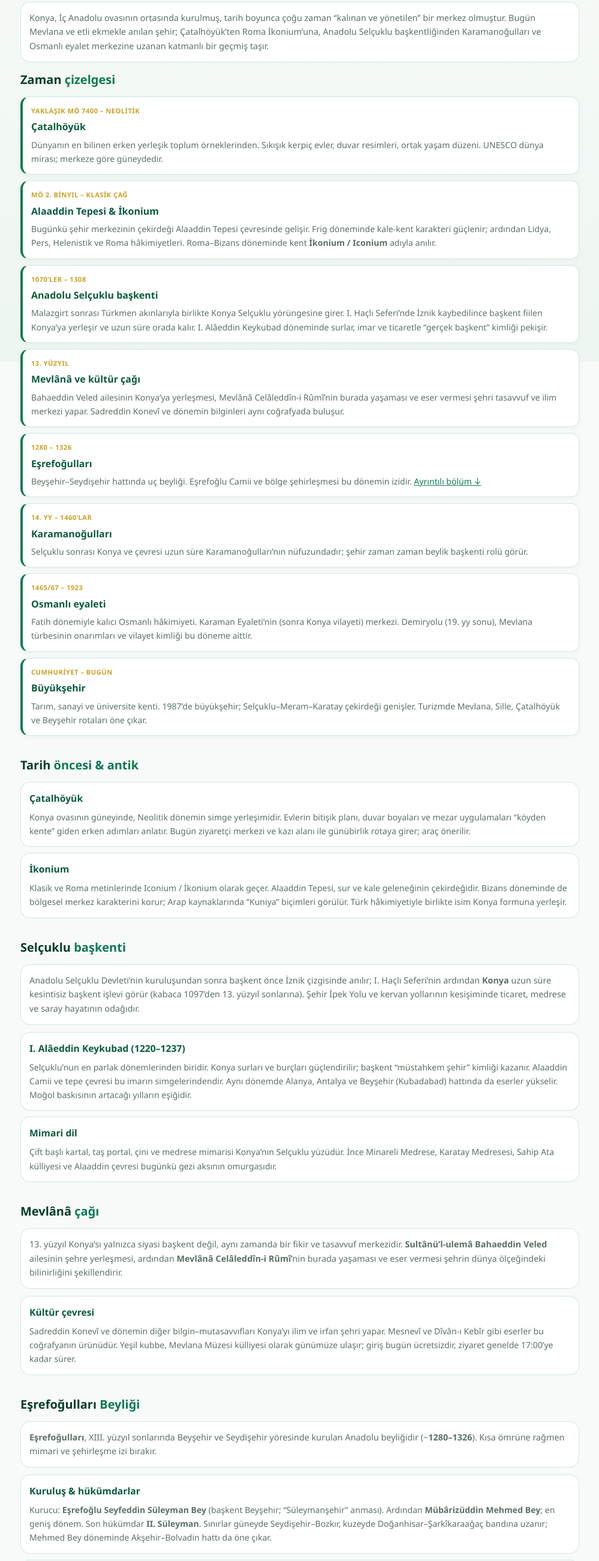
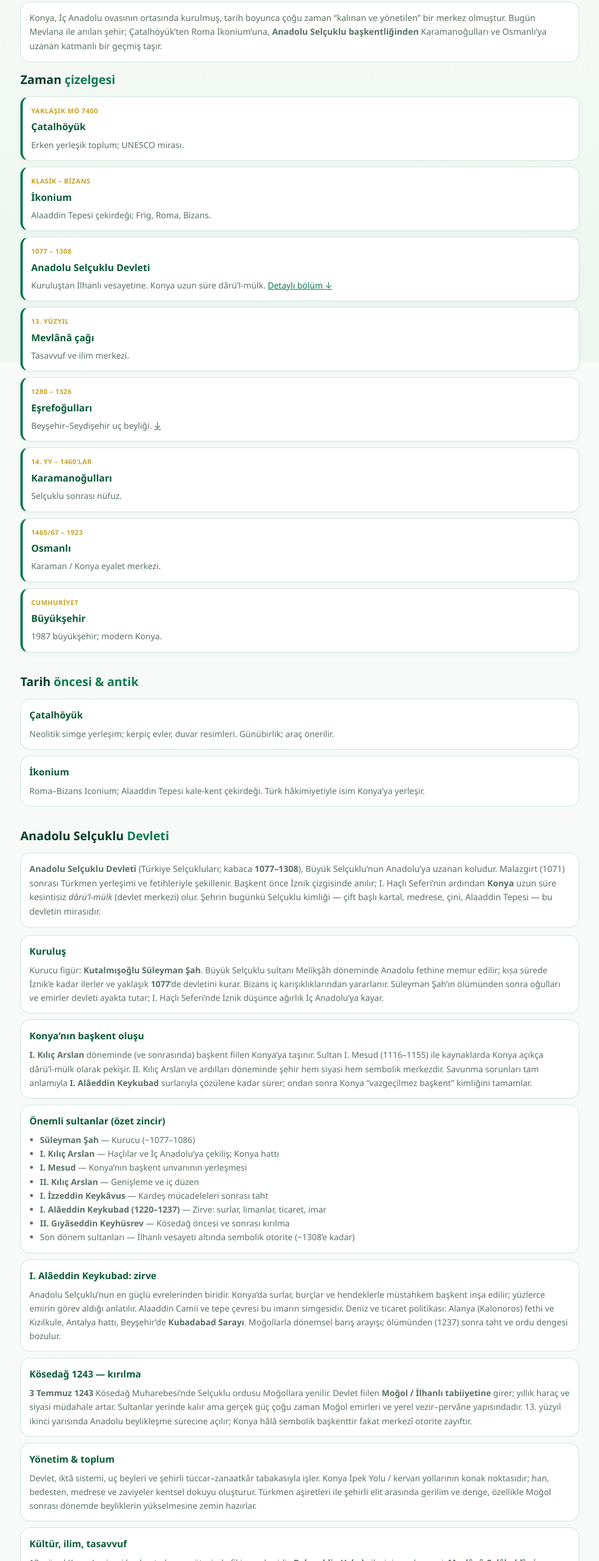
Before and after one commit to zeus777ia/konyago, a plain HTML site: page tarihce.html in a window 1280 px wide. Shown: the part 197-2800 px from the top of the page at 60% size, without its empty margins (140-1139 px from the left). Drawn offline with Linux system fonts and the light colour scheme.

Commit message:
Anadolu Selcuklu Devleti derin bolum eklendi

```diff
--- a/tarihce.html
+++ b/tarihce.html
@@ -4,7 +4,7 @@
 <meta charset="UTF-8">
 <meta name="viewport" content="width=device-width, initial-scale=1, viewport-fit=cover">
 <meta name="theme-color" content="#0d7a4f">
-<meta name="description" content="Konya tarihçesi derinlemesine — Çatalhöyük, İkonium, Selçuklu başkent, Mevlana, Eşrefoğulları, Karamanoğulları, Osmanlı, Cumhuriyet.">
+<meta name="description" content="Konya tarihçesi — Anadolu Selçuklu Devleti detaylı, Çatalhöyük, Mevlana, Eşrefoğulları, Osmanlı.">
 <title>Tarihçe | KonyaGo</title>
 <link rel="icon" href="assets/img/eagle.svg" type="image/svg+xml">
 <link rel="stylesheet" href="assets/css/app.css">
@@ -31,112 +31,146 @@
   </div>
 
   <div class="prose">
-    <p>Konya, İç Anadolu ovasının ortasında kurulmuş, tarih boyunca çoğu zaman “kalınan ve yönetilen” bir merkez olmuştur. Bugün Mevlana ve etli ekmekle anılan şehir; Çatalhöyük’ten Roma İkonium’una, Anadolu Selçuklu başkentliğinden Karamanoğulları ve Osmanlı eyalet merkezine uzanan katmanlı bir geçmiş taşır.</p>
+    <p>Konya, İç Anadolu ovasının ortasında kurulmuş, tarih boyunca çoğu zaman “kalınan ve yönetilen” bir merkez olmuştur. Bugün Mevlana ile anılan şehir; Çatalhöyük’ten Roma İkonium’una, <strong>Anadolu Selçuklu başkentliğinden</strong> Karamanoğulları ve Osmanlı’ya uzanan katmanlı bir geçmiş taşır.</p>
   </div>
 
   <h2 class="section-title">Zaman <span>çizelgesi</span></h2>
   <div class="timeline">
-    <article class="t-item"><div class="era">Yaklaşık MÖ 7400 – Neolitik</div><h2>Çatalhöyük</h2><p>Dünyanın en bilinen erken yerleşik toplum örneklerinden. Sıkışık kerpiç evler, duvar resimleri, ortak yaşam düzeni. UNESCO dünya mirası; merkeze göre güneydedir.</p></article>
-    <article class="t-item"><div class="era">MÖ 2. binyıl – Klasik çağ</div><h2>Alaaddin Tepesi & İkonium</h2><p>Bugünkü şehir merkezinin çekirdeği Alaaddin Tepesi çevresinde gelişir. Frig döneminde kale-kent karakteri güçlenir; ardından Lidya, Pers, Helenistik ve Roma hâkimiyetleri. Roma–Bizans döneminde kent <strong>İkonium / Iconium</strong> adıyla anılır.</p></article>
-    <article class="t-item"><div class="era">1070’ler – 1308</div><h2>Anadolu Selçuklu başkenti</h2><p>Malazgirt sonrası Türkmen akınlarıyla birlikte Konya Selçuklu yörüngesine girer. I. Haçlı Seferi’nde İznik kaybedilince başkent fiilen Konya’ya yerleşir ve uzun süre orada kalır. I. Alâeddin Keykubad döneminde surlar, imar ve ticaretle “gerçek başkent” kimliği pekişir.</p></article>
-    <article class="t-item"><div class="era">13. yüzyıl</div><h2>Mevlânâ ve kültür çağı</h2><p>Bahaeddin Veled ailesinin Konya’ya yerleşmesi, Mevlânâ Celâleddîn-i Rûmî’nin burada yaşaması ve eser vermesi şehri tasavvuf ve ilim merkezi yapar. Sadreddin Konevî ve dönemin bilginleri aynı coğrafyada buluşur.</p></article>
-    <article class="t-item"><div class="era">1280 – 1326</div><h2>Eşrefoğulları</h2><p>Beyşehir–Seydişehir hattında uç beyliği. Eşrefoğlu Camii ve bölge şehirleşmesi bu dönemin izidir. <a href="#esrefogullari">Ayrıntılı bölüm ↓</a></p></article>
-    <article class="t-item"><div class="era">14. yy – 1460’lar</div><h2>Karamanoğulları</h2><p>Selçuklu sonrası Konya ve çevresi uzun süre Karamanoğulları’nın nüfuzundadır; şehir zaman zaman beylik başkenti rolü görür.</p></article>
-    <article class="t-item"><div class="era">1465/67 – 1923</div><h2>Osmanlı eyaleti</h2><p>Fatih dönemiyle kalıcı Osmanlı hâkimiyeti. Karaman Eyaleti’nin (sonra Konya vilayeti) merkezi. Demiryolu (19. yy sonu), Mevlana türbesinin onarımları ve vilayet kimliği bu döneme aittir.</p></article>
-    <article class="t-item"><div class="era">Cumhuriyet – bugün</div><h2>Büyükşehir</h2><p>Tarım, sanayi ve üniversite kenti. 1987’de büyükşehir; Selçuklu–Meram–Karatay çekirdeği genişler. Turizmde Mevlana, Sille, Çatalhöyük ve Beyşehir rotaları öne çıkar.</p></article>
+    <article class="t-item"><div class="era">Yaklaşık MÖ 7400</div><h2>Çatalhöyük</h2><p>Erken yerleşik toplum; UNESCO mirası.</p></article>
+    <article class="t-item"><div class="era">Klasik – Bizans</div><h2>İkonium</h2><p>Alaaddin Tepesi çekirdeği; Frig, Roma, Bizans.</p></article>
+    <article class="t-item"><div class="era">1077 – 1308</div><h2>Anadolu Selçuklu Devleti</h2><p>Kuruluştan İlhanlı vesayetine. Konya uzun süre dârü’l-mülk. <a href="#selcuklu">Detaylı bölüm ↓</a></p></article>
+    <article class="t-item"><div class="era">13. yüzyıl</div><h2>Mevlânâ çağı</h2><p>Tasavvuf ve ilim merkezi.</p></article>
+    <article class="t-item"><div class="era">1280 – 1326</div><h2>Eşrefoğulları</h2><p>Beyşehir–Seydişehir uç beyliği. <a href="#esrefogullari">↓</a></p></article>
+    <article class="t-item"><div class="era">14. yy – 1460’lar</div><h2>Karamanoğulları</h2><p>Selçuklu sonrası nüfuz.</p></article>
+    <article class="t-item"><div class="era">1465/67 – 1923</div><h2>Osmanlı</h2><p>Karaman / Konya eyalet merkezi.</p></article>
+    <article class="t-item"><div class="era">Cumhuriyet</div><h2>Büyükşehir</h2><p>1987 büyükşehir; modern Konya.</p></article>
   </div>
 
   <section class="section">
     <h2 class="section-title">Tarih <span>öncesi & antik</span></h2>
-    <div class="info">
-      <h2>Çatalhöyük</h2>
-      <p>Konya ovasının güneyinde, Neolitik dönemin simge yerleşimidir. Evlerin bitişik planı, duvar boyaları ve mezar uygulamaları “köyden kente” giden erken adımları anlatır. Bugün ziyaretçi merkezi ve kazı alanı ile günübirlik rotaya girer; araç önerilir.</p>
-    </div>
-    <div class="info">
-      <h2>İkonium</h2>
-      <p>Klasik ve Roma metinlerinde Iconium / İkonium olarak geçer. Alaaddin Tepesi, sur ve kale geleneğinin çekirdeğidir. Bizans döneminde de bölgesel merkez karakterini korur; Arap kaynaklarında “Kuniya” biçimleri görülür. Türk hâkimiyetiyle birlikte isim Konya formuna yerleşir.</p>
-    </div>
+    <div class="info"><h2>Çatalhöyük</h2><p>Neolitik simge yerleşim; kerpiç evler, duvar resimleri. Günübirlik; araç önerilir.</p></div>
+    <div class="info"><h2>İkonium</h2><p>Roma–Bizans Iconium; Alaaddin Tepesi kale-kent çekirdeği. Türk hâkimiyetiyle isim Konya’ya yerleşir.</p></div>
   </section>
 
-  <section class="section">
-    <h2 class="section-title">Selçuklu <span>başkenti</span></h2>
+  <!-- ========== ANADOLU SELÇUKLU ========== -->
+  <section class="section" id="selcuklu">
+    <h2 class="section-title">Anadolu Selçuklu <span>Devleti</span></h2>
+
     <div class="prose">
-      <p>Anadolu Selçuklu Devleti’nin kuruluşundan sonra başkent önce İznik çizgisinde anılır; I. Haçlı Seferi’nin ardından <strong>Konya</strong> uzun süre kesintisiz başkent işlevi görür (kabaca 1097’den 13. yüzyıl sonlarına). Şehir İpek Yolu ve kervan yollarının kesişiminde ticaret, medrese ve saray hayatının odağıdır.</p>
+      <p><strong>Anadolu Selçuklu Devleti</strong> (Türkiye Selçukluları; kabaca <strong>1077–1308</strong>), Büyük Selçuklu’nun Anadolu’ya uzanan koludur. Malazgirt (1071) sonrası Türkmen yerleşimi ve fetihleriyle şekillenir. Başkent önce İznik çizgisinde anılır; I. Haçlı Seferi’nin ardından <strong>Konya</strong> uzun süre kesintisiz <em>dârü’l-mülk</em> (devlet merkezi) olur. Şehrin bugünkü Selçuklu kimliği — çift başlı kartal, medrese, çini, Alaaddin Tepesi — bu devletin mirasıdır.</p>
     </div>
+
     <div class="info">
-      <h2>I. Alâeddin Keykubad (1220–1237)</h2>
-      <p>Selçuklu’nun en parlak dönemlerinden biridir. Konya surları ve burçları güçlendirilir; başkent “müstahkem şehir” kimliği kazanır. Alaaddin Camii ve tepe çevresi bu imarın simgelerindendir. Aynı dönemde Alanya, Antalya ve Beyşehir (Kubadabad) hattında da eserler yükselir. Moğol baskısının artacağı yılların eşiğidir.</p>
+      <h2>Kuruluş</h2>
+      <p>Kurucu figür: <strong>Kutalmışoğlu Süleyman Şah</strong>. Büyük Selçuklu sultanı Melikşâh döneminde Anadolu fethine memur edilir; kısa sürede İznik’e kadar ilerler ve yaklaşık <strong>1077</strong>’de devletini kurar. Bizans iç karışıklıklarından yararlanır. Süleyman Şah’ın ölümünden sonra oğulları ve emirler devleti ayakta tutar; I. Haçlı Seferi’nde İznik düşünce ağırlık İç Anadolu’ya kayar.</p>
     </div>
+
     <div class="info">
-      <h2>Mimari dil</h2>
-      <p>Çift başlı kartal, taş portal, çini ve medrese mimarisi Konya’nın Selçuklu yüzüdür. İnce Minareli Medrese, Karatay Medresesi, Sahip Ata külliyesi ve Alaaddin çevresi bugünkü gezi aksının omurgasıdır.</p>
+      <h2>Konya’nın başkent oluşu</h2>
+      <p><strong>I. Kılıç Arslan</strong> döneminde (ve sonrasında) başkent fiilen Konya’ya taşınır. Sultan I. Mesud (1116–1155) ile kaynaklarda Konya açıkça dârü’l-mülk olarak pekişir. II. Kılıç Arslan ve ardılları döneminde şehir hem siyasi hem sembolik merkezdir. Savunma sorunları tam anlamıyla <strong>I. Alâeddin Keykubad</strong> surlarıyla çözülene kadar sürer; ondan sonra Konya “vazgeçilmez başkent” kimliğini tamamlar.</p>
+    </div>
+
+    <div class="info">
+      <h2>Önemli sultanlar (özet zincir)</h2>
+      <ul>
+        <li><strong>Süleyman Şah</strong> — Kurucu (~1077–1086)</li>
+        <li><strong>I. Kılıç Arslan</strong> — Haçlılar ve İç Anadolu’ya çekiliş; Konya hattı</li>
+        <li><strong>I. Mesud</strong> — Konya’nın başkent unvanının yerleşmesi</li>
+        <li><strong>II. Kılıç Arslan</strong> — Genişleme ve iç düzen</li>
+        <li><strong>I. İzzeddin Keykâvus</strong> — Kardeş mücadeleleri sonrası taht</li>
+        <li><strong>I. Alâeddin Keykubad (1220–1237)</strong> — Zirve: surlar, limanlar, ticaret, imar</li>
+        <li><strong>II. Gıyâseddin Keyhüsrev</strong> — Kösedağ öncesi ve sonrası kırılma</li>
+        <li>Son dönem sultanları — İlhanlı vesayeti altında sembolik otorite (~1308’e kadar)</li>
+      </ul>
+    </div>
+
+    <div class="info">
+      <h2>I. Alâeddin Keykubad: zirve</h2>
+      <p>Anadolu Selçuklu’nun en güçlü evrelerinden biridir. Konya’da surlar, burçlar ve hendeklerle müstahkem başkent inşa edilir; yüzlerce emirin görev aldığı anlatılır. Alaaddin Camii ve tepe çevresi bu imarın simgesidir. Deniz ve ticaret politikası: Alanya (Kalonoros) fethi ve Kızılkule, Antalya hattı, Beyşehir’de <strong>Kubadabad Sarayı</strong>. Moğollarla dönemsel barış arayışı; ölümünden (1237) sonra taht ve ordu dengesi bozulur.</p>
+    </div>
+
+    <div class="info">
+      <h2>Kösedağ 1243 — kırılma</h2>
+      <p><strong>3 Temmuz 1243</strong> Kösedağ Muharebesi’nde Selçuklu ordusu Moğollara yenilir. Devlet fiilen <strong>Moğol / İlhanlı tabiiyetine</strong> girer; yıllık haraç ve siyasi müdahale artar. Sultanlar yerinde kalır ama gerçek güç çoğu zaman Moğol emirleri ve yerel vezir–pervâne yapısındadır. 13. yüzyıl ikinci yarısında Anadolu beylikleşme sürecine açılır; Konya hâlâ sembolik başkenttir fakat merkezî otorite zayıftır.</p>
+    </div>
+
+    <div class="info">
+      <h2>Yönetim & toplum</h2>
+      <p>Devlet, iktâ sistemi, uç beyleri ve şehirli tüccar–zanaatkâr tabakasıyla işler. Konya İpek Yolu / kervan yollarının konak noktasıdır; han, bedesten, medrese ve zaviyeler kentsel dokuyu oluşturur. Türkmen aşiretleri ile şehirli elit arasında gerilim ve denge, özellikle Moğol sonrası dönemde beyliklerin yükselmesine zemin hazırlar.</p>
+    </div>
+
+    <div class="info">
+      <h2>Kültür, ilim, tasavvuf</h2>
+      <p>13. yüzyıl Konya’sı siyasi başkent olmanın ötesinde fikir merkezidir. <strong>Bahaeddin Veled</strong> ailesinin yerleşmesi, <strong>Mevlânâ Celâleddîn-i Rûmî</strong>’nin eserleri, <strong>Sadreddin Konevî</strong> ve diğer bilgin–mutasavvıflar şehri İslam coğrafyasında ünlendirir. Farsça ve Türkçe edebî üretim, medrese eğitimi ve tekke hayatı iç içedir.</p>
+    </div>
+
+    <div class="info">
+      <h2>Mimari miras (Konya odaklı)</h2>
+      <ul>
+        <li><strong>Alaaddin Tepesi & Camii</strong> — İç kale / dârü’l-mülk çekirdeği; sultan mezarları (kümbet-hâne)</li>
+        <li><strong>İnce Minareli Medrese</strong> — Sahip Ata Fahreddin Ali; mimar/usta Keluk bin Abdullah; anıtsal taçkapı ve taş süsleme; Dârü’l-hadis</li>
+        <li><strong>Karatay Medresesi</strong> — Celâleddin Karatay; çini kubbe ve mozaik süsleme (~1251)</li>
+        <li><strong>Sahip Ata külliyesi</strong> — Cami, hankâh, türbe hattı</li>
+        <li><strong>Sırçalı Medrese</strong> ve diğer medreseler — Konya’da 20’den fazla medrese inşası anlatılır</li>
+        <li>Sembol: <strong>çift başlı kartal</strong> — Selçuklu güç ve hâkimiyet ikonu</li>
+      </ul>
+      <p>Taçkapı, çini, mukarnas ve geometrik süsleme Anadolu Selçuklu sanat dilinin işaretleridir.</p>
+    </div>
+
+    <div class="info">
+      <h2>Çözülme ve ardıllar (~1308)</h2>
+      <p>İlhanlı vesayeti, iç taht kavgaları ve Türkmen beylerinin güçlenmesiyle merkezî yapı erir. Son sultanlar sembolik kalır; Anadolu’da Karamanoğulları, Eşrefoğulları, Hamîdoğulları, Germiyanlılar ve diğer beylikler fiilî hakimiyet alanları kurar. Konya, Selçuklu başkenti unvanını tarihe bırakır ama mimari ve manevi mirasını taşımaya devam eder.</p>
+    </div>
+
+    <div class="info warn">
+      <h2>Bugün gezi rotası</h2>
+      <ul>
+        <li>Alaaddin Tepesi + Camii</li>
+        <li>İnce Minareli Medrese (Taş Eserler)</li>
+        <li>Karatay Medresesi (Çini Eserler)</li>
+        <li>Mevlana Müzesi (ücretsiz, ~17:00)</li>
+        <li>Sahip Ata çevresi</li>
+      </ul>
+      <div class="link-row">
+        <a class="btn btn-primary btn-sm" href="gezilecek.html">Gezilecek</a>
+        <a class="btn btn-ghost btn-sm" href="harita.html">Harita</a>
+        <a class="btn btn-ghost btn-sm" href="ai.html">AI’ye sor</a>
+      </div>
     </div>
   </section>
 
   <section class="section">
     <h2 class="section-title">Mevlânâ <span>çağı</span></h2>
     <div class="prose">
-      <p>13. yüzyıl Konya’sı yalnızca siyasi başkent değil, aynı zamanda bir fikir ve tasavvuf merkezidir. <strong>Sultânü’l-ulemâ Bahaeddin Veled</strong> ailesinin şehre yerleşmesi, ardından <strong>Mevlânâ Celâleddîn-i Rûmî</strong>’nin burada yaşaması ve eser vermesi şehrin dünya ölçeğindeki bilinirliğini şekillendirir.</p>
-    </div>
-    <div class="info">
-      <h2>Kültür çevresi</h2>
-      <p>Sadreddin Konevî ve dönemin diğer bilgin–mutasavvıfları Konya’yı ilim ve irfan şehri yapar. Mesnevî ve Dîvân-ı Kebîr gibi eserler bu coğrafyanın ürünüdür. Yeşil kubbe, Mevlana Müzesi külliyesi olarak günümüze ulaşır; giriş bugün ücretsizdir, ziyaret genelde 17:00’ye kadar sürer.</p>
+      <p>Selçuklu Konya’sının kültür zirvesi. Mevlânâ’nın burada yaşaması, Mesnevî ve Dîvân-ı Kebîr, Sadreddin Konevî çevresi. Yeşil kubbe bugün de şehrin simgesidir.</p>
     </div>
   </section>
 
   <section class="section" id="esrefogullari">
     <h2 class="section-title">Eşrefoğulları <span>Beyliği</span></h2>
     <div class="prose">
-      <p><strong>Eşrefoğulları</strong>, XIII. yüzyıl sonlarında Beyşehir ve Seydişehir yöresinde kurulan Anadolu beyliğidir (~<strong>1280–1326</strong>). Kısa ömrüne rağmen mimari ve şehirleşme izi bırakır.</p>
+      <p>Selçuklu çözülmesi içinde Beyşehir–Seydişehir hattında ~<strong>1280–1326</strong>. Kurucu Eşrefoğlu Seyfeddin Süleyman Bey; miras Eşrefoğlu Camii. 1326’da Demirtaş müdahalesiyle biter.</p>
     </div>
     <div class="info">
-      <h2>Kuruluş & hükümdarlar</h2>
-      <p>Kurucu: <strong>Eşrefoğlu Seyfeddin Süleyman Bey</strong> (başkent Beyşehir; “Süleymanşehir” anması). Ardından <strong>Mübârizüddin Mehmed Bey</strong>; en geniş dönem. Son hükümdar <strong>II. Süleyman</strong>. Sınırlar güneyde Seydişehir–Bozkır, kuzeyde Doğanhisar–Şarkîkaraağaç bandına uzanır; Mehmed Bey döneminde Akşehir–Bolvadin hattı da öne çıkar.</p>
-    </div>
-    <div class="info">
-      <h2>Siyaset & son</h2>
-      <p>Selçuklu–İlhanlı dengesi içinde hareket eder; Karamanlılar ile çatışma ve ittifak dönemleri yaşar. 1326’da İlhanlı emiri Demirtaş’ın müdahalesiyle beylik fiilen biter. Beyşehir–Seydişehir–Akşehir Hamîdoğulları’na geçer; kalan topraklar diğer beylikler arasında paylaşılır.</p>
-    </div>
-    <div class="info">
-      <h2>Miras</h2>
-      <p>Beyşehir <strong>Eşrefoğlu Camii</strong> (ahşap direkli cami mimarisinin başyapıtlarından), bedesten–han–hamam külliye izleri. Seydişehir’de Seyyid Harun Veli külliyesi ile aynı coğrafyada; geleneksel anlatıda Mehmed Bey’in destek ve vakıf ilişkisi geçer.</p>
+      <h2>Kısa özet</h2>
+      <p>Mehmed Bey döneminde genişleme; Seyyid Harun Veli külliyesi ile aynı coğrafyada destek/vakıf ilişkisi anlatılır. Detay için yukarıdaki Eşrefoğulları tarihine ve Seydişehir gezisine bak.</p>
     </div>
   </section>
 
   <section class="section">
     <h2 class="section-title">Karamanoğulları & <span>Osmanlı</span></h2>
-    <div class="info">
-      <h2>Karamanoğulları</h2>
-      <p>Selçuklu merkezî otoritesinin çözülmesiyle Konya ve çevresi Karamanoğulları’nın başlıca nüfuz alanlarından olur. Şehir, beylikler çağı boyunca siyasi ve kültürel önemini korur.</p>
-    </div>
-    <div class="info">
-      <h2>Osmanlı eyaleti</h2>
-      <p>Fatih Sultan Mehmed döneminde (1460’lar) Karamanoğlu hâkimiyeti sona erer; Konya kalıcı Osmanlı şehri olur. <strong>Karaman Eyaleti</strong>’nin merkezi yapılır; Tanzimat sonrası isimlendirmede Konya vilayeti öne çıkar. 19. yüzyıl sonunda demiryolu bağlantısı kurulur. Yavuz Sultan Selim döneminde Mevlana türbesinin onarımı gibi imar faaliyetleri anılır.</p>
-    </div>
+    <div class="info"><h2>Karamanoğulları</h2><p>Selçuklu sonrası Konya çevresinde uzun nüfuz; kendilerini Selçuklu mirasının taşıyıcısı görürler.</p></div>
+    <div class="info"><h2>Osmanlı</h2><p>Fatih döneminde kalıcı hâkimiyet; Karaman Eyaleti merkezi Konya. Demiryolu 19. yy sonu; Mevlana türbesi onarımları.</p></div>
   </section>
 
   <section class="section">
     <h2 class="section-title">Cumhuriyet & <span>bugün</span></h2>
     <div class="prose">
-      <p>Cumhuriyet’in ilk yıllarında nüfusu hâlâ mütevazı bir Anadolu şehri olan Konya, 20. yüzyıl boyunca tarım, sanayi ve eğitimle hızla büyür. 1987’de büyükşehir statüsü alır; Selçuklu, Meram ve Karatay ilçeleri çekirdeği oluşturur. Bugün hem Selçuklu–Mevlana mirasının hem de modern üretim ve üniversite hayatının şehridir.</p>
-    </div>
-    <div class="info warn">
-      <h2>Gezi ile bağla</h2>
-      <ul>
-        <li><strong>Merkez:</strong> Mevlana (ücretsiz, ~17:00), Alaaddin, medreseler</li>
-        <li><strong>Yakın:</strong> Sille, Meram</li>
-        <li><strong>İlçe:</strong> Beyşehir (Eşrefoğlu Camii + göl), Seydişehir (Seyyid Harun, Tınaztepe), Çatalhöyük</li>
-      </ul>
-      <div class="link-row">
-        <a class="btn btn-primary btn-sm" href="gezilecek.html">Gezilecek</a>
-        <a class="btn btn-ghost btn-sm" href="rotalar.html">Rotalar</a>
-        <a class="btn btn-ghost btn-sm" href="harita.html">Harita</a>
-        <a class="btn btn-ghost btn-sm" href="ai.html">KonyaGo AI</a>
-      </div>
+      <p>Tarım, sanayi, üniversite; 1987 büyükşehir. Selçuklu–Mevlana mirası ile modern üretim yan yana.</p>
     </div>
   </section>
 
-  <p class="note">Özet bilgilendirme; ayrıntı için Konya İl Kültür ve Turizm, TDV İslâm Ansiklopedisi ve akademik çalışmalar esas alınabilir. Saat/ücret değişebilir.</p>
+  <p class="note">Özet bilgilendirme. Kaynaklar: Kültür Portalı, Konya İl Kültür ve Turizm, TDV, akademik çalışmalar (Kösedağ, Keykubad dönemi, medrese mimarisi). Tarihler kabaca; ayrıntıda kaynaklara bakınız.</p>
 </main>
 <footer class="site-footer"><div class="container">© 2026 KonyaGo · <a href="gezilecek.html">Gezilecek</a> · <a href="ai.html">AI</a></div></footer>
 <nav class="mnav" aria-label="Mobil menü">
```
